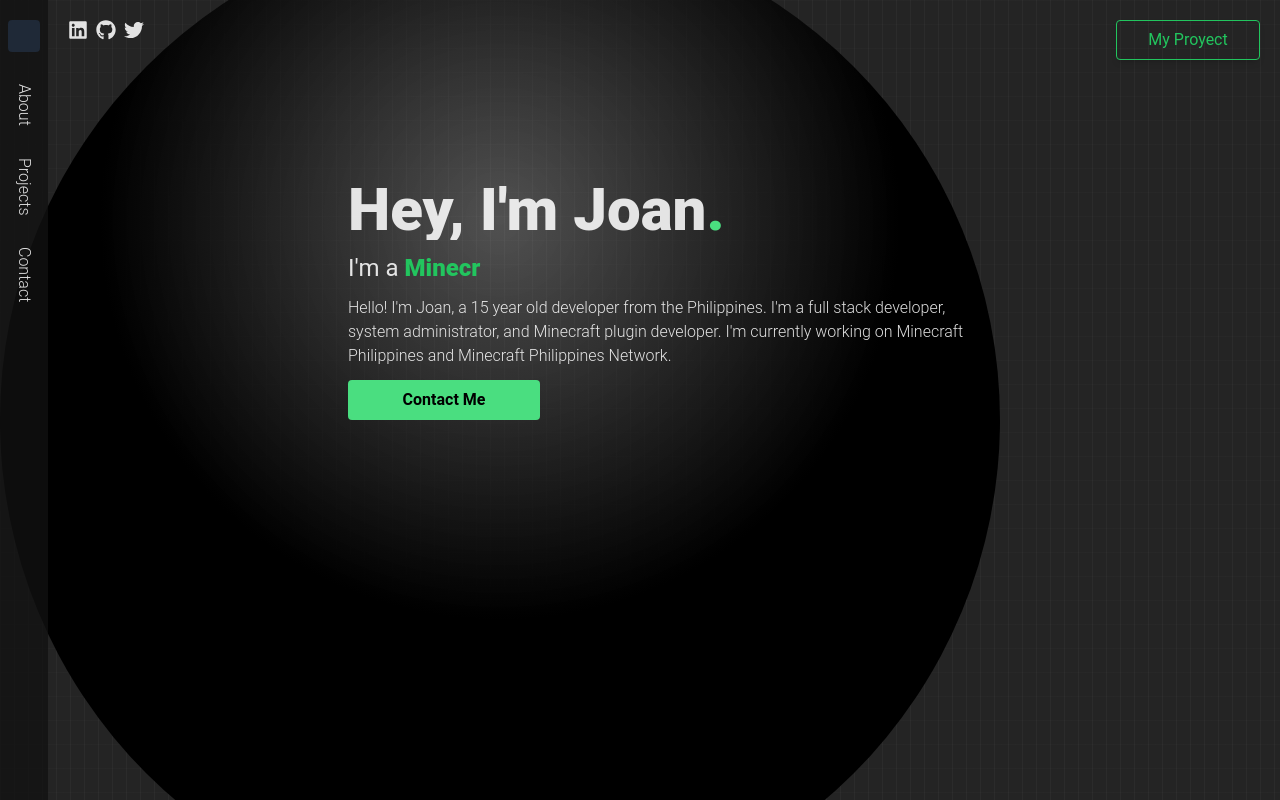
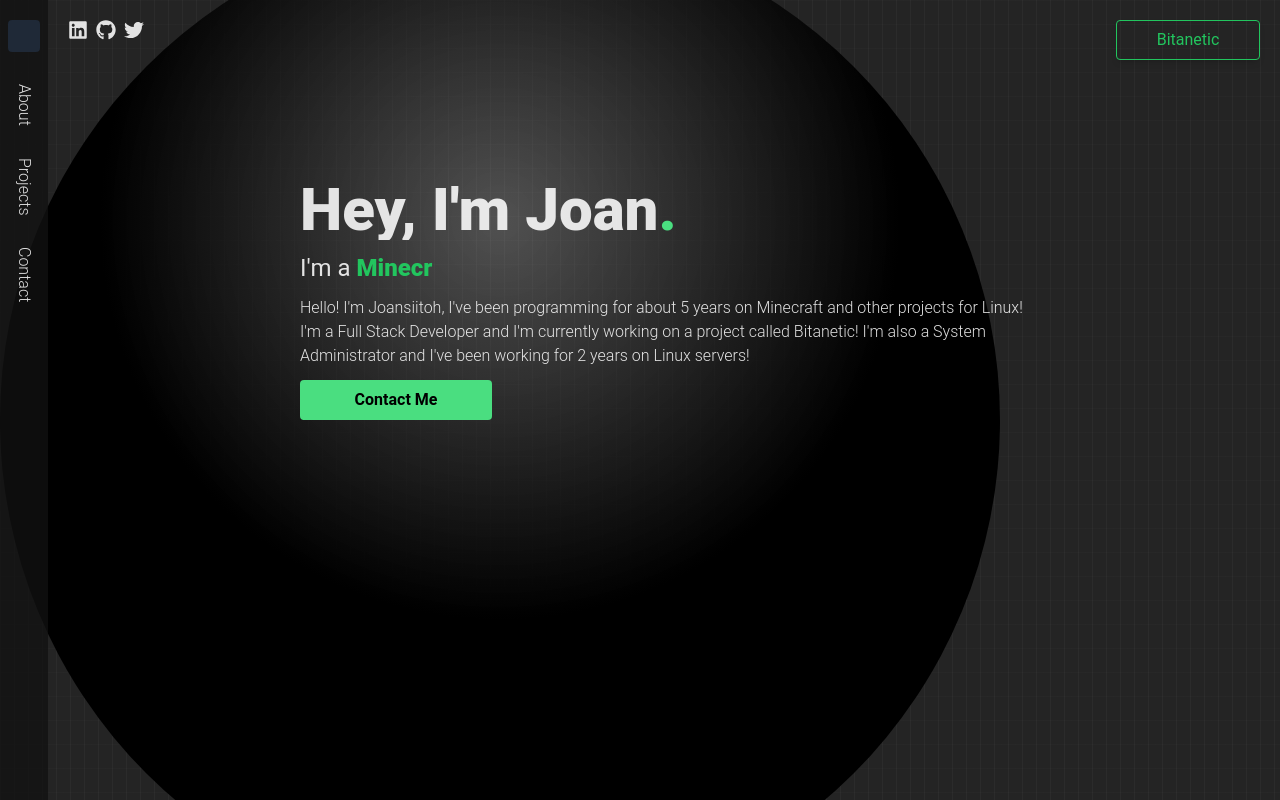
Before and after one commit to Joansitoh/developer-portafolio, a React (Vite) app: page / in a window 1280 px wide. Built offline with nearby package versions, Linux system fonts and the light colour scheme.

Commit message:
Animations

```diff
--- a/src/components/About.jsx
+++ b/src/components/About.jsx
@@ -33,7 +33,7 @@ export default function About() {
   ];
 
   return (
-    <div className="flex flex-col p-5 gap-3 max-w-2xl">
+    <div className="flex flex-col p-5 gap-3 max-w-3xl">
       <RevealContainer>
         <Reveal>
           <Title title="About" left={false} />
--- a/src/components/Header.jsx
+++ b/src/components/Header.jsx
@@ -21,7 +21,7 @@ export default function Header() {
   }, []);
 
   return (
-    <div className="flex flex-col p-5 gap-3 max-w-2xl">
+    <div className="flex flex-col p-5 gap-3 max-w-3xl">
       <RevealContainer>
         <Reveal
           children={
@@ -44,11 +44,11 @@ export default function Header() {
         <Reveal
           children={
             <p className="font-light text-base">
-              Hello! I'm Joan, a 15 year old developer from the Philippines. I'm
-              a full stack developer, system administrator, and Minecraft plugin
-              developer. I'm currently working on{" "}
-              <a href="">Minecraft Philippines</a> and{" "}
-              <a href="">Minecraft Philippines Network</a>.
+              Hello! I'm Joansiitoh, I've been programming for about 5 years on
+              Minecraft and other projects for Linux! I'm a Full Stack Developer
+              and I'm currently working on a project called{" "}
+              <a href="bitanetic.com">Bitanetic</a>! I'm also a System
+              Administrator and I've been working for 2 years on Linux servers!
             </p>
           }
         />
--- a/src/components/Navbar.jsx
+++ b/src/components/Navbar.jsx
@@ -2,12 +2,18 @@ import React, { useEffect, useState } from "react";
 import { FaGithub, FaLinkedin, FaTwitter } from "react-icons/fa";
 import { motion } from "framer-motion";
 
-const Link = ({ children, delay = 0.2 }) => {
+const Link = ({ children, delay = 0.2, url = "" }) => {
+  const handleClick = () => {
+    if (url) window.open(url);
+  };
+
   return (
     <motion.div
       initial={{ opacity: 0, y: -10 }}
       animate={{ opacity: 1, y: 0 }}
       transition={{ duration: 0.2, delay: delay }}
+      onClick={handleClick}
+      className="cursor-pointer"
     >
       {children}
     </motion.div>
@@ -18,19 +24,19 @@ export default function Navbar() {
   return (
     <div className="flex p-5 gap-2 w-full justify-between">
       <div className="flex gap-2">
-        <Link>
+        <Link url="https://www.linkedin.com/in/joansiitoh/">
           <FaLinkedin size={20} />
         </Link>
-        <Link delay={0.4}>
+        <Link delay={0.4} url="https://github.com/Joansitoh">
           <FaGithub size={20} />
         </Link>
-        <Link delay={0.6}>
+        <Link delay={0.6} url="https://twitter.com/joansiitohtv">
           <FaTwitter size={20} />
         </Link>
       </div>
       <Link>
         <div className="w-36 h-10 rounded border-green-500 border items-center justify-center flex shadow-md">
-          <p className="text-center text-green-500">My Proyect</p>
+          <p className="text-center text-green-500">Bitanetic</p>
         </div>
       </Link>
     </div>
--- a/src/components/Projects.jsx
+++ b/src/components/Projects.jsx
@@ -10,12 +10,13 @@ const Project = ({ title, description, technologies, sourceLink, link }) => {
   };
 
   return (
-    <Reveal
-      children={
     <motion.div className="flex flex-col gap-2">
+      <Reveal>
         <div className="bg-gray-800 bg-opacity-85 h-44 rounded flex flex-col justify-end items-center">
           <div className="h-36 w-4/5 bg-white rounded"></div>
         </div>
+      </Reveal>
+      <Reveal customDelay={0.3}>
         <div className="flex gap-3 items-center">
           <p className="font-extrabold text-base">{title}</p>
           <div className="h-1 w-full sidebar" />
@@ -30,6 +31,8 @@ const Project = ({ title, description, technologies, sourceLink, link }) => {
             onClick={() => openLink({ source: false })}
           />
         </div>
+      </Reveal>
+      <Reveal customDelay={0.35}>
         <div className="flex gap-1 items-center text-green-500 font-bold">
           {technologies.map((technology, index) => (
             <span key={index}>
@@ -38,6 +41,8 @@ const Project = ({ title, description, technologies, sourceLink, link }) => {
             </span>
           ))}
         </div>
+      </Reveal>
+      <Reveal customDelay={0.4}>
         <p className="font-light text-sm">
           {description.length > 120
             ? description.substring(0, 120) + "..."
@@ -47,15 +52,14 @@ const Project = ({ title, description, technologies, sourceLink, link }) => {
             Learn more{" "}
           </a>
         </p>
+      </Reveal>
     </motion.div>
-      }
-    />
   );
 };
 
 export default function Proyects() {
   return (
-    <div className="flex flex-col p-5 gap-3 max-w-2xl">
+    <div className="flex flex-col p-5 gap-3 max-w-3xl">
       <Title title="Proyects" />
       <div className="grid grid-cols-2 gap-5">
         <Project
@@ -64,7 +68,15 @@ export default function Proyects() {
             "UFW GUI Manager is a Python application that allows you to manage UFW (Uncomplicated Firewall) ports on a remote machine via SSH. The application features a simple and user-friendly graphical interface. I'm new to this so don't kill me either."
           }
           technologies={["Python", "PyQT5", "Paramiko"]}
-          link={"https://google.com"}
+          link={"https://github.com/Joansitoh/ufw_manager_gui"}
+        />
+        <Project
+          title={"edge_profile_manager"}
+          description={
+            "Edge Profile Manager is a Python application that allows you to access Microsoft Edge profiles through a simple and friendly user interface."
+          }
+          technologies={["Python", "PyQT5", "Microsoft Edge"]}
+          link={"https://github.com/Joansitoh/edge_profile_manager"}
         />
       </div>
     </div>
```
Lines whose indentation alone changed are shown as unchanged.
